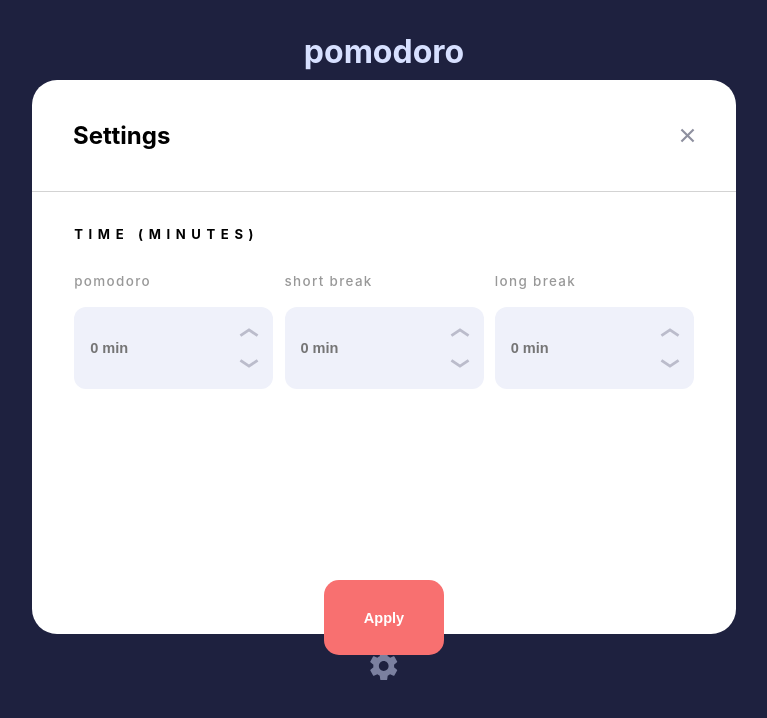
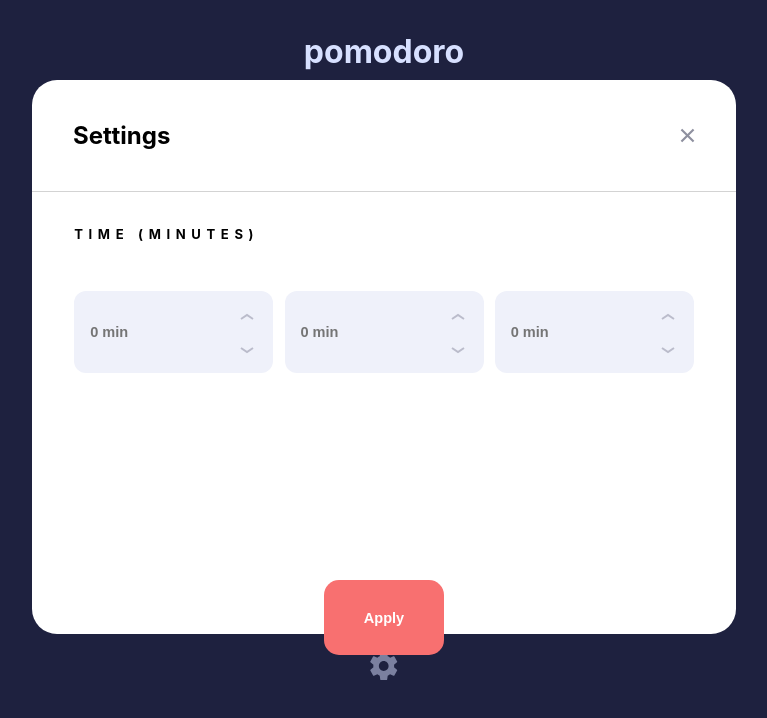
Before and after one commit to preetecool/pomodoro, a React (Vite) app: page / in a window 1280 px wide. Shown: the top 718 px of the page, without its empty margins (256-1023 px from the left). Built offline with nearby package versions, Linux system fonts and the light colour scheme.

Commit message:
commit main

```diff
--- a/src/Components/TimeSettings.jsx
+++ b/src/Components/TimeSettings.jsx
@@ -10,44 +10,47 @@ const TimeSettings = () => {
 
 	const {time, setTime} = useContext(pomodoroContext)
 
-
-	const settings = ["pomodoro", "short break", "long break"]
-
 	const blockInvalidChars = (e) => {
 
 		const invalid = ["e", "E", "!", "@", "#", "$", "%", "^", "&","*","(",")", "-", "_", "=", "+"]
 		if(invalid.includes(e.key)) e.preventDefault();
 	}
 
-	const handleUpClick = (index) => {
-		setTime(time[index] = +5)
-		console.log(time[index]);
+	const handleUpClick = (event, index) => {
+
+		const copiedTime = [...time];
+		copiedTime[index].time = copiedTime[index].time + 5
+		setTime(copiedTime)
 	}
+	console.log(time[0].time);
 
 		return (
 			<>
 				<h3>TIME (MINUTES)</h3>
 				<form className="time-settings">
-						{settings.map((timeSetting, index)=> {
+						{time.map((timeSetting, index)=> {
 						return (
 						<div  key={index} className="input-container">
 							<div className="input-main-wrapper">
-								<h4 className = "input-title">{timeSetting}</h4>
+								<h4 className = "input-title">{time.name}</h4>
 
 								<div className="input-arrow-wrap" >
 
 									<input className ="time-input"
+									key={index}
 									type="number"
 									name={timeSetting}
 									placeholder="0 min"
 									onKeyDown={blockInvalidChars}
-									value={time[index]}
+									// onChange={}
+									value={time.time}
 
 									/>
 
 									<div className="arrow-wrapper">
-									<img className="arrow "src={upArrow} onClick={()=> handleUpClick()}/>
-									<img  className="arrow"src={downArrow}/>
+									<button onClick={()=> handleUpClick(time[index].time)} className="arrow"> <img src={upArrow}/></button>
+
+									<button className="arrow"><img src={downArrow}/></button>
 								</div>
 								</div>
 							</div>
--- a/src/Css/settings.css
+++ b/src/Css/settings.css
@@ -116,7 +116,10 @@
   padding: 10%;
   margin: 3% 0 3% 0;
   width: 20px;
+
   cursor: pointer;
+  border-style: none;
+  background: none;
 }
 
 .button-wrapper {
--- a/src/hooks/Context.jsx
+++ b/src/hooks/Context.jsx
@@ -7,12 +7,12 @@ const Context = ({children}) => {
     const [nav, setNav] = useState();
 
 
-    let [time, setTime] = useState(
+    const [time, setTime] = useState([
 
-        { workTime: 0 },
-        { shortBreak : 0 },
-        { longBreak: 0 },
-    );
+        { name: "pomodoro", time: 0 },
+        { name: "short break", time : 0 },
+        { name: "long break",time: 0 },
+    ]);
 
 
     return (
```
